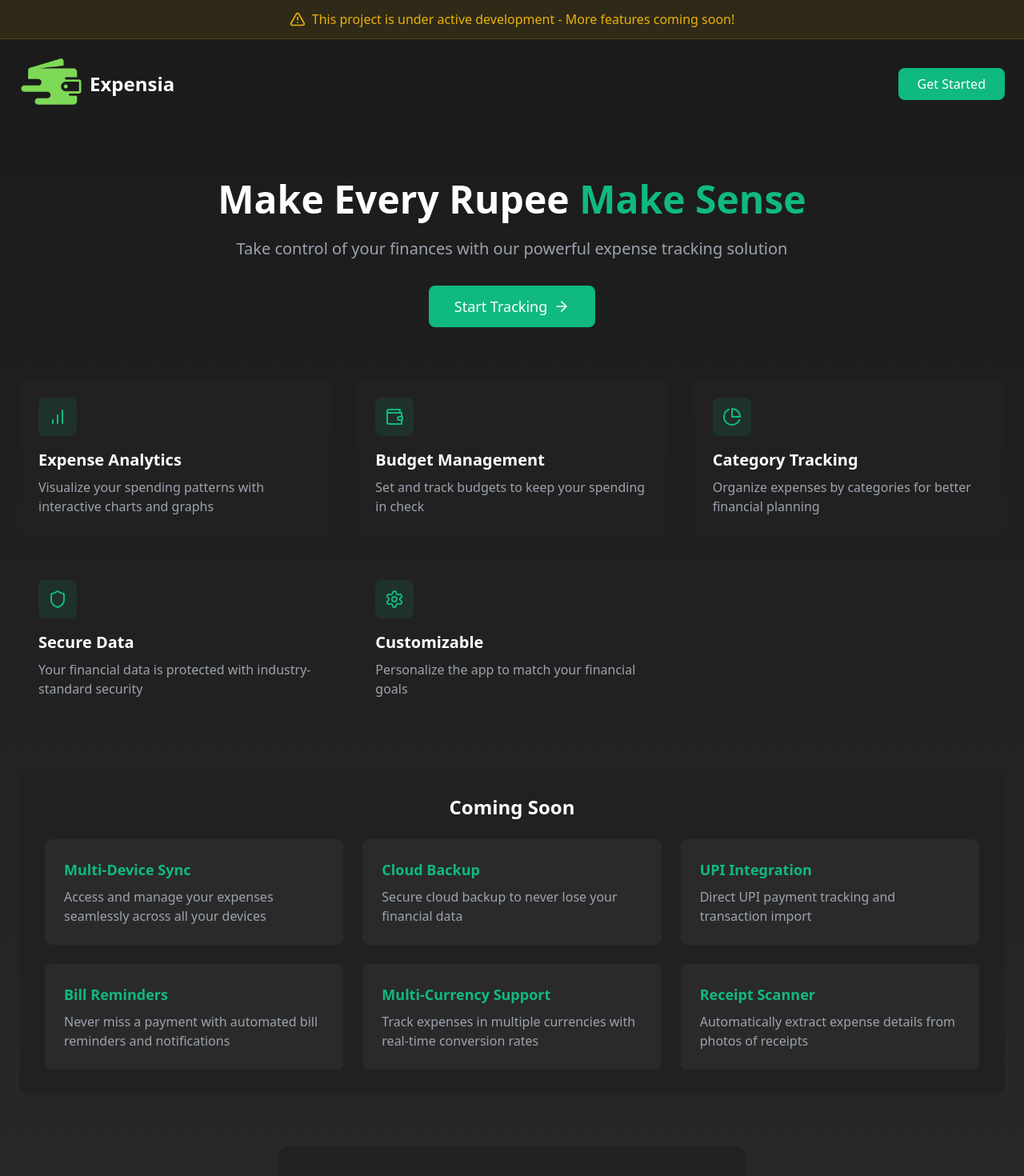
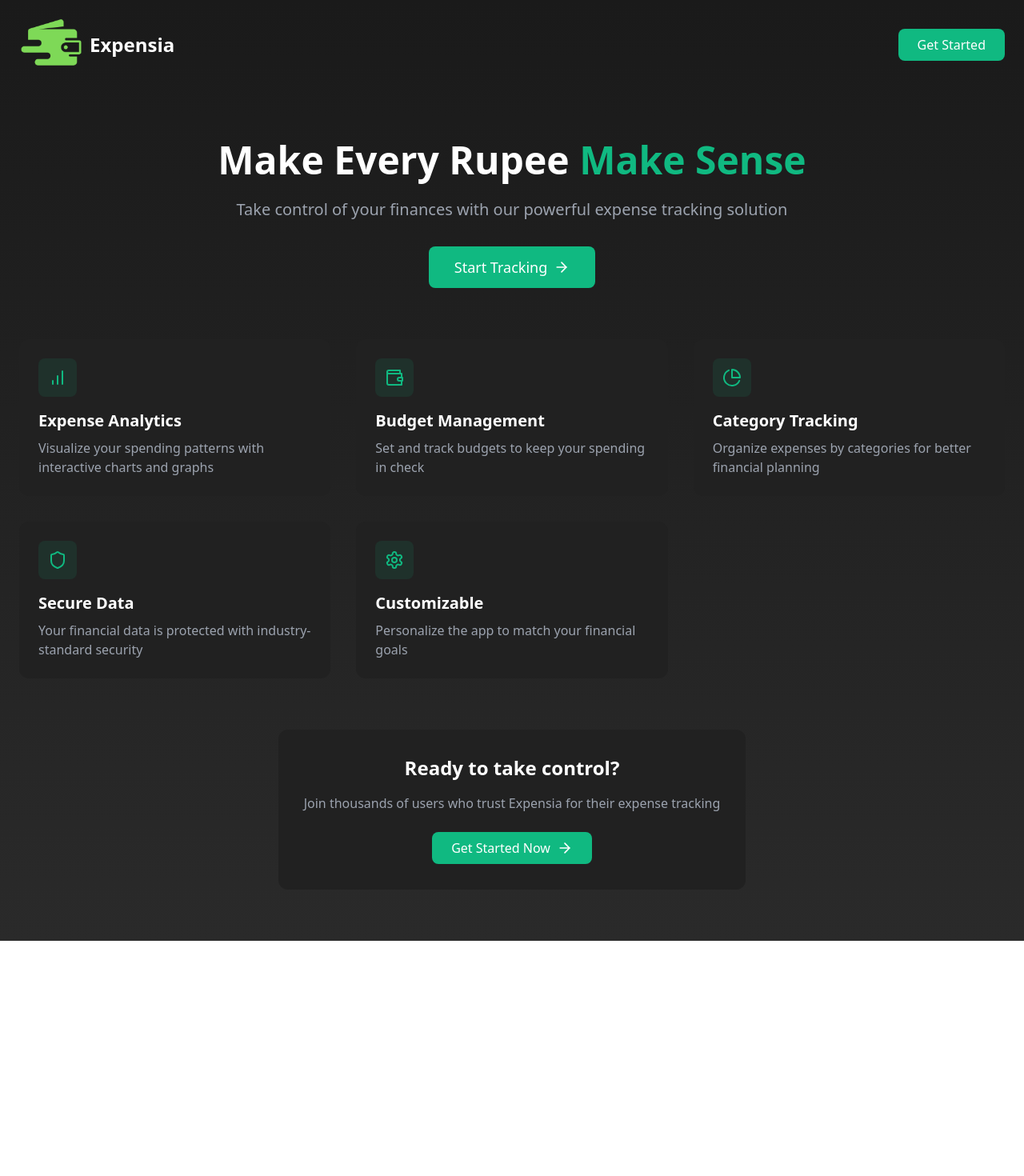
Before and after one commit to AnilabhBarua/Expensia, a React (Vite) app: page / in a window 1280 px wide. Shown: the top 1470 px of the page at 80% size. After the commit the page ends 1176 px from the top, so only its background shows below. Built offline with nearby package versions, Linux system fonts and the light colour scheme.

Commit message:
Merge resolved: README.md and updated Landing.tsx

```diff
--- a/src/pages/Landing.tsx
+++ b/src/pages/Landing.tsx
@@ -1,19 +1,11 @@
 import React from 'react';
 import { motion } from 'framer-motion';
 import { Link } from 'react-router-dom';
-import { BarChart as ChartBar, Shield, Wallet, PieChart, Settings, ArrowRight, AlertTriangle } from 'lucide-react';
+import { BarChart as ChartBar, Shield, Wallet, PieChart, Settings, ArrowRight } from 'lucide-react';
 
 const Landing = () => {
   return (
     <div className="min-h-screen bg-gradient-to-b from-[#1a1a1a] to-[#2a2a2a]">
-      {/* Development Banner */}
-      <div className="bg-yellow-500/10 border-b border-yellow-500/20">
-        <div className="container mx-auto px-6 py-3 flex items-center justify-center text-yellow-500">
-          <AlertTriangle size={20} className="mr-2" />
-          <span>This project is under active development - More features coming soon!</span>
-        </div>
-      </div>
-
       <nav className="container mx-auto px-6 py-4 flex items-center justify-between">
         <div className="flex items-center space-x-2">
           <img src="/2TT.png" alt="Expensia" className="h-20 w-13 mr-0" />
@@ -103,44 +95,6 @@ const Landing = () => {
           ))}
         </div>
 
-        {/* Upcoming Features Section */}
-        <div className="bg-[#212121] rounded-xl p-8 mb-16">
-          <h2 className="text-2xl font-bold text-white mb-6 text-center">Coming Soon</h2>
-          <div className="grid grid-cols-1 md:grid-cols-2 lg:grid-cols-3 gap-6">
-            {[
-              {
-                title: "Multi-Device Sync",
-                description: "Access and manage your expenses seamlessly across all your devices"
-              },
-              {
-                title: "Cloud Backup",
-                description: "Secure cloud backup to never lose your financial data"
-              },
-              {
-                title: "UPI Integration",
-                description: "Direct UPI payment tracking and transaction import"
-              },
-              {
-                title: "Bill Reminders",
-                description: "Never miss a payment with automated bill reminders and notifications"
-              },
-              {
-                title: "Multi-Currency Support",
-                description: "Track expenses in multiple currencies with real-time conversion rates"
-              },
-              {
-                title: "Receipt Scanner",
-                description: "Automatically extract expense details from photos of receipts"
-              }
-            ].map((feature, index) => (
-              <div key={index} className="bg-[#2a2a2a] p-6 rounded-lg">
-                <h3 className="text-lg font-semibold text-emerald-500 mb-2">{feature.title}</h3>
-                <p className="text-gray-400">{feature.description}</p>
-              </div>
-            ))}
-          </div>
-        </div>
-
         <div className="text-center">
           <motion.div
             initial={{ opacity: 0, scale: 0.95 }}
```
